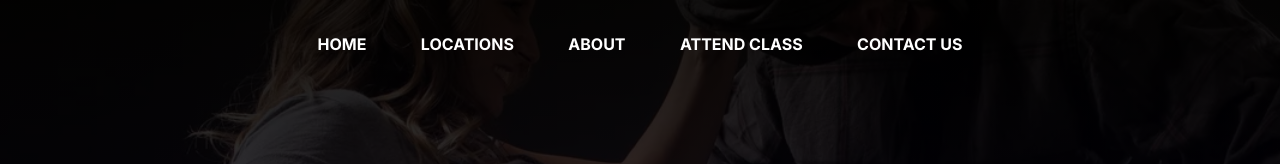
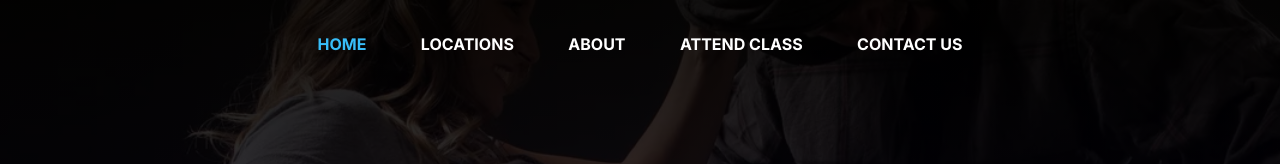
Before and after one commit to 10richard/chai-defense, a Next.js app: page / in a window 1280 px wide. Shown: the top 164 px of the page. Built offline with nearby package versions, Linux system fonts and the light colour scheme.

Commit message:
highlight active nav link

```diff
--- a/src/components/Navbar.tsx
+++ b/src/components/Navbar.tsx
@@ -1,7 +1,12 @@
+"use client";
+
 import Link from "next/link";
+import { usePathname } from "next/navigation";
 import { MaxWidthContainer } from "./styled/MaxWidthContainer";
 
 const Navbar = () => {
+  const path = usePathname();
+
   const navLinks = [
     { name: "HOME", href: "/" },
     { name: "LOCATIONS", href: "/locations" },
@@ -15,7 +20,12 @@ const Navbar = () => {
       <MaxWidthContainer>
         <ul className="text-white font-bold flex justify-between w-full max-w-[645px]">
           {navLinks.map((navLink, idx) => (
-            <li key={idx} className="hover:text-sky-400 duration-300">
+            <li
+              key={idx}
+              className={`hover:text-sky-400 duration-300 ${
+                path === navLink.href ? "text-sky-400" : ""
+              }`}
+            >
               <Link href={navLink.href}>{navLink.name}</Link>
             </li>
           ))}
```
